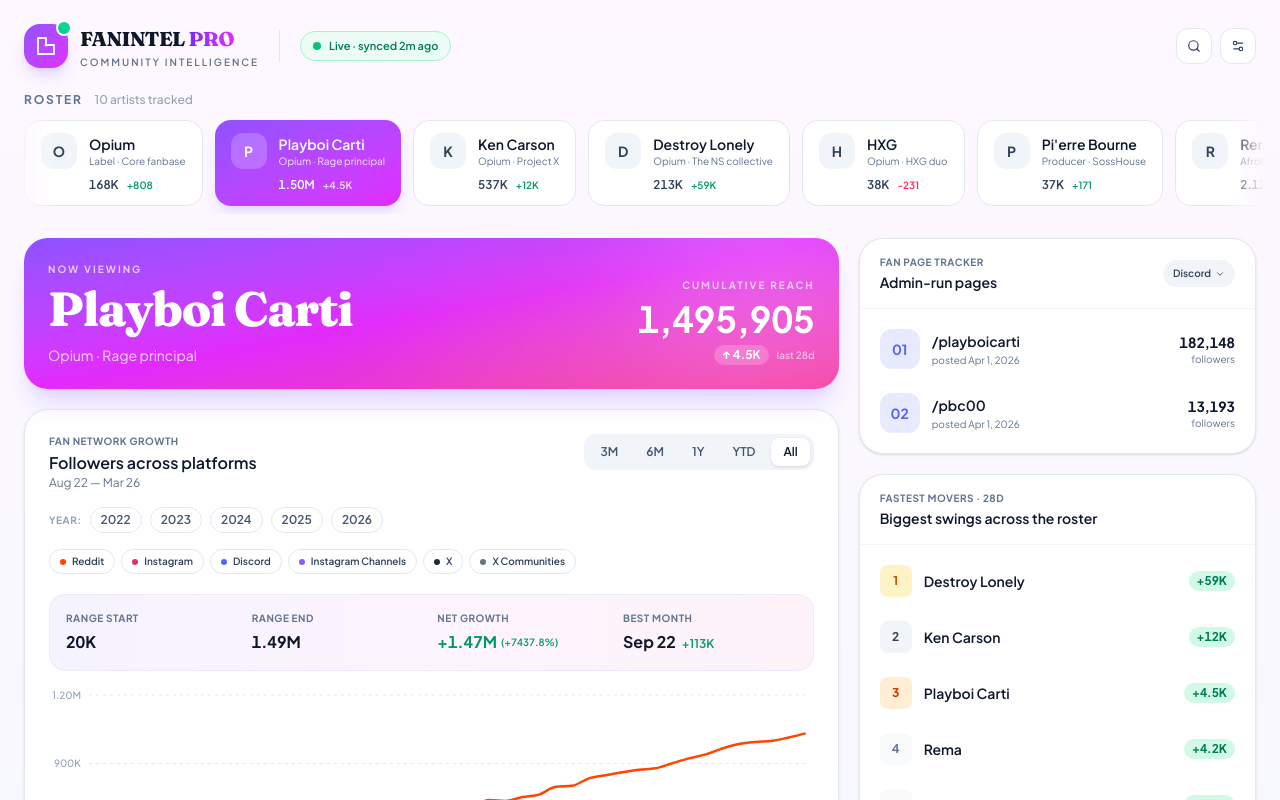
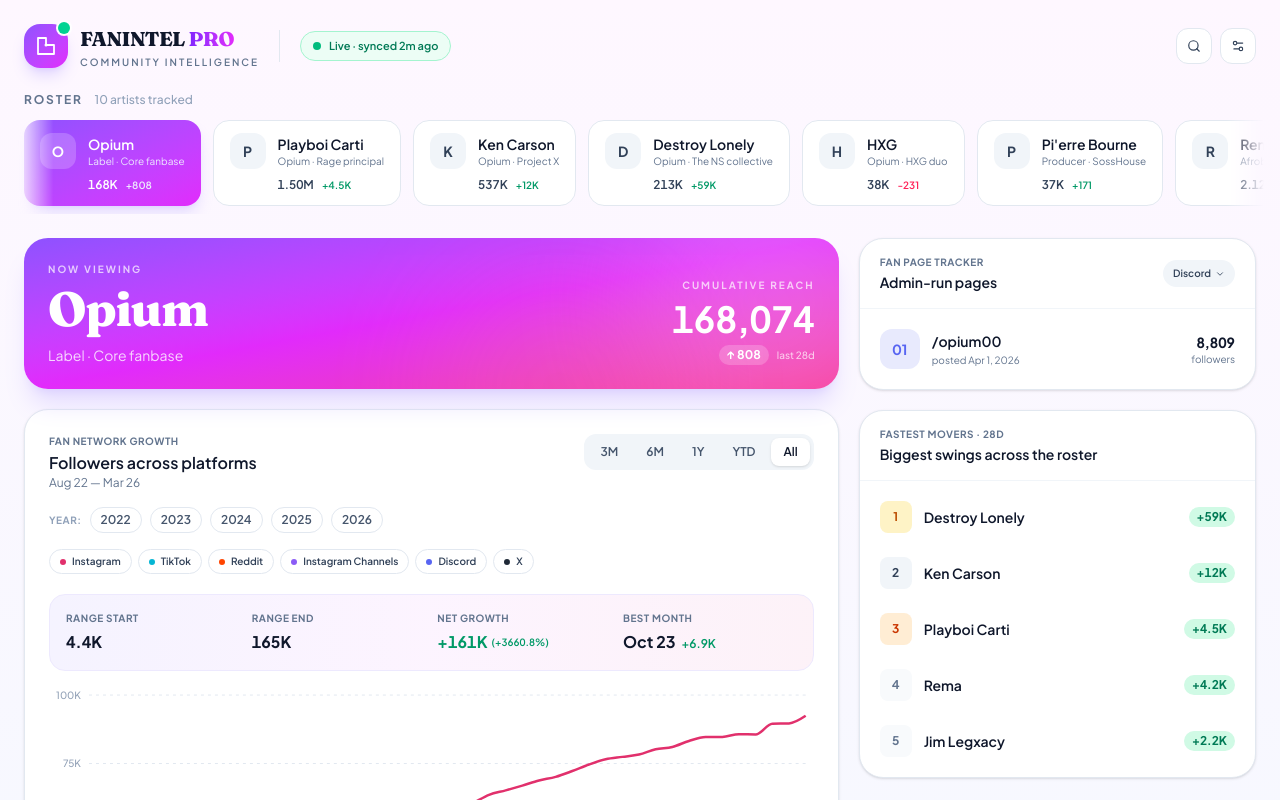
Before and after one commit to smudgymute2q/Fan-Community-Dashboard, a React (Vite) app: page / in a window 1280 px wide. Shown: the top 800 px of the page. Built offline with nearby package versions, Linux system fonts and the light colour scheme.

Commit message:
Default selected artist to Opium

```diff
--- a/src/FanDashboard.tsx
+++ b/src/FanDashboard.tsx
@@ -298,7 +298,7 @@ function FeedCard({ post }) {
 }
 
 export default function FanDashboard() {
-  const [selectedSlug, setSelectedSlug] = useState("playboi-carti");
+  const [selectedSlug, setSelectedSlug] = useState("opium-00");
   const [hiddenPlats, setHiddenPlats] = useState(new Set());
   const [feedFilter, setFeedFilter] = useState("All");
   const [yearRange, setYearRange] = useState("all"); // "all" | "2026" | "2025" | "2024" | "2023" | "2022" | "ytd" | "12m" | "6m" | "3m"
```
